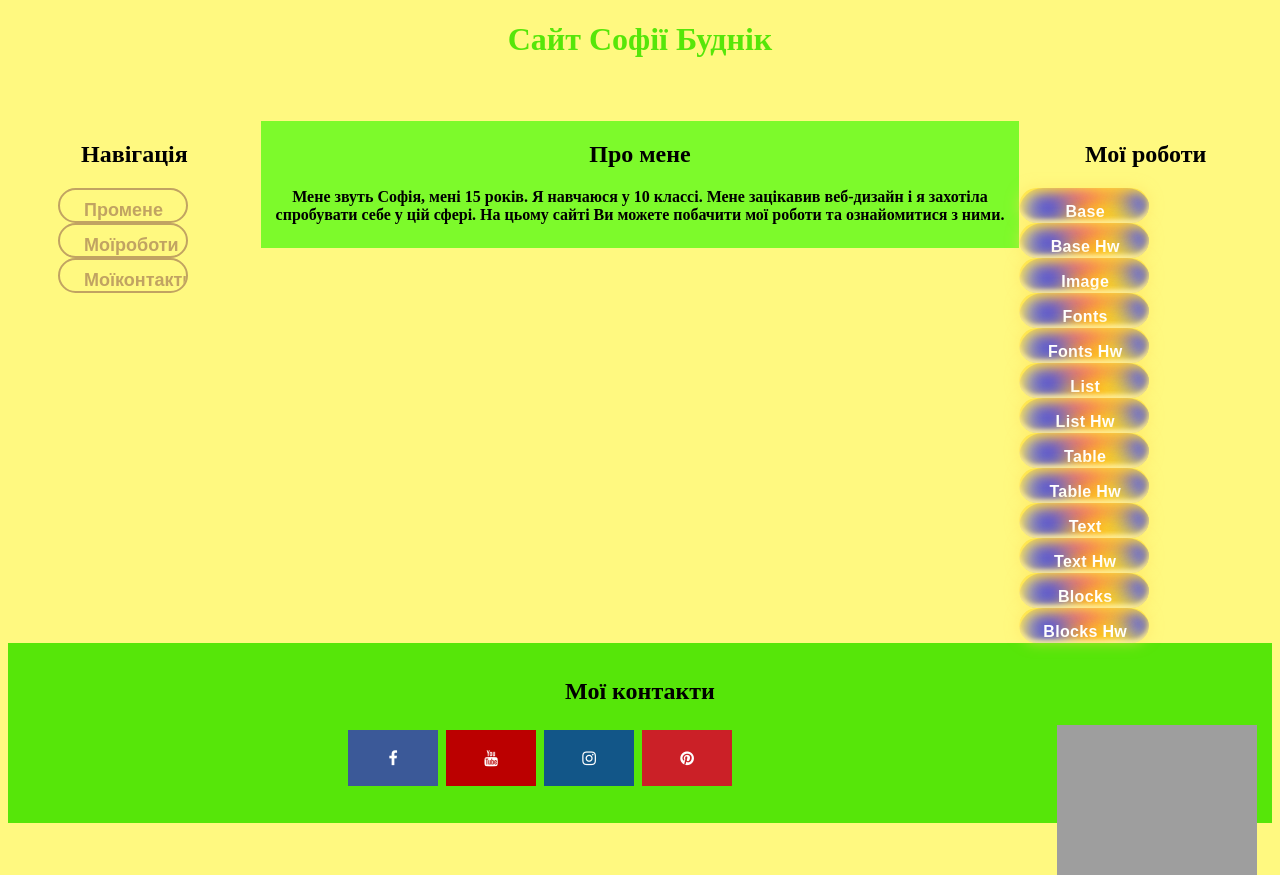
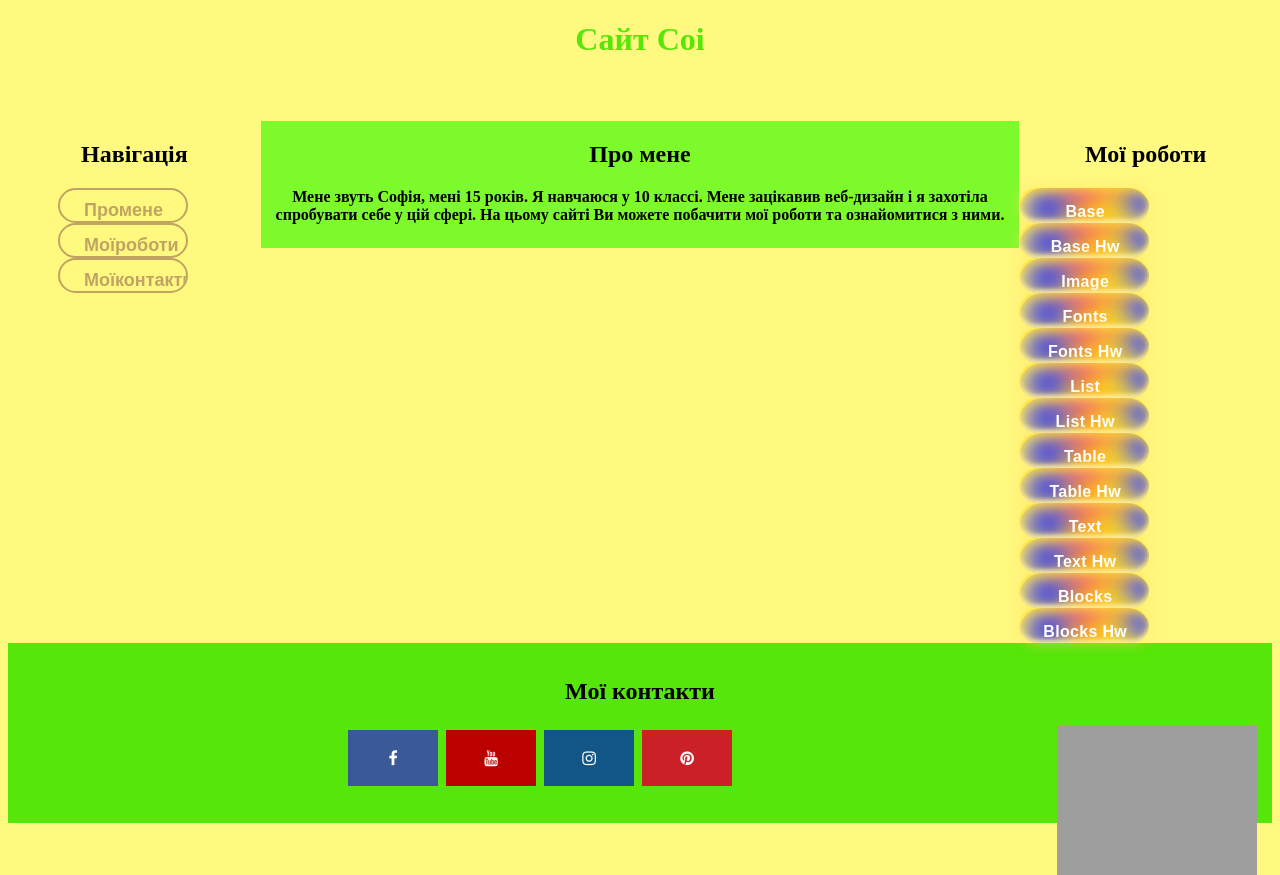
Before and after one commit to sonqwrx/example, a plain HTML site: page index.html in a window 1280 px wide. Drawn offline with Linux system fonts and the light colour scheme; grey boxes are pictures that could not be loaded.

Commit message:
Update index.html

```diff
--- a/index.html
+++ b/index.html
@@ -9,7 +9,7 @@
 </head>
 <body>
 <header>
-	<h1 class="textvideo">Сайт Софії Буднік</h1>
+	<h1 class="textvideo">Сайт Соі</h1>
 </header>
 <nav>
 	<h2>Навігація</h2>
```
